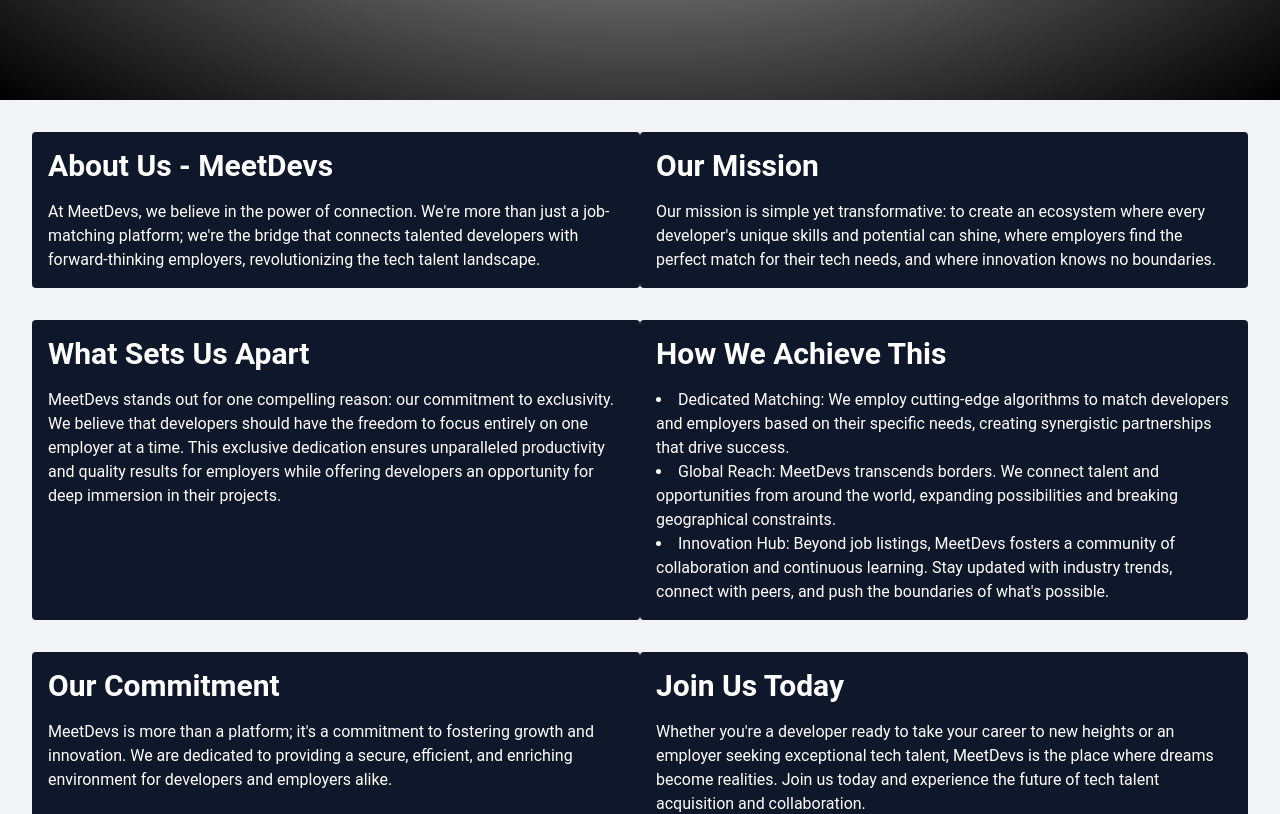
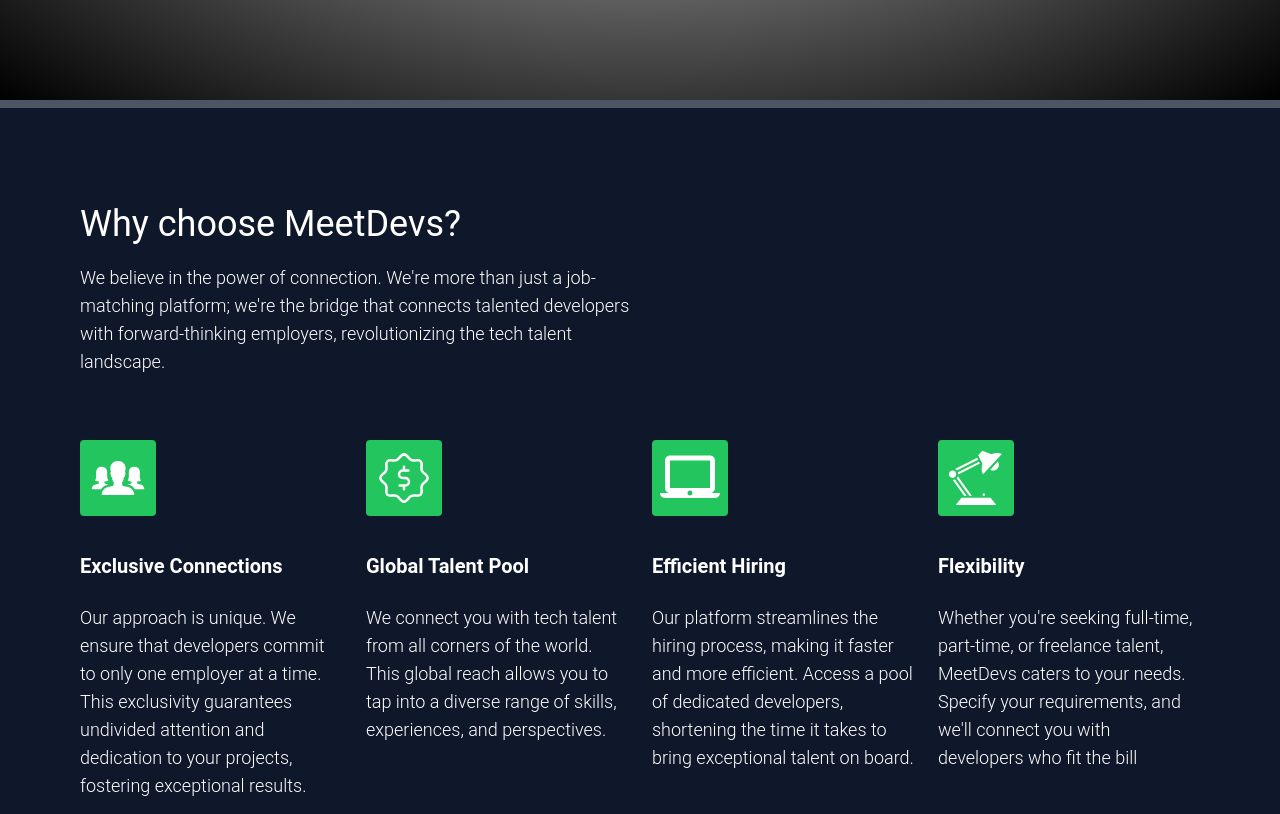
Before and after one commit to Ayobami6/MeetDevs, a React (Vite) app in the folder client/: page / in a window 1280 px wide. Shown: the part 540-1354 px from the top of the page. Built offline with nearby package versions, Linux system fonts and the light colour scheme; the HTML template or start-up script is replaced by a standard one.

Commit message:
feat: done with about us page

```diff
--- a/client/src/App.tsx
+++ b/client/src/App.tsx
@@ -1,4 +1,3 @@
-import React from 'react'
 import { BrowserRouter, Routes, Route } from 'react-router-dom'
 import LandingPage from './pages/Landing-Page/LandingPage'
 import Auth from './pages/Auth/Auth'
--- a/client/src/components/Button/Button.css
+++ b/client/src/components/Button/Button.css
@@ -2,7 +2,6 @@
   padding: 0.5rem 1.2rem;
   font-size: 0.9rem;
   font-weight: 600;
-  background-color: var(--color-primary);
   border: none;
   border-radius: 5px;
 }
@@ -12,7 +11,6 @@
   padding-right: 2rem;
   font-size: 1.5rem;
   font-weight: 400;
-  background-color: var(--color-primary);
   border: none;
   border-radius: 3px;
   text-align: left;
--- a/client/src/components/Button/Button.tsx
+++ b/client/src/components/Button/Button.tsx
@@ -7,7 +7,7 @@
 
 const Button = ({ text, size }: ButtonProps) => {
   return (
-    <button className={size == "sm" ? "btn" : size == "lg" ? "btn-large" : ""}>{text}</button>
+    <button className={`${size == "sm" ? "btn" : size == "lg" ? "btn-large" : ""} bg-green-500`}>{text}</button>
   );
 };
 
--- a/client/src/components/Form/Form.tsx
+++ b/client/src/components/Form/Form.tsx
@@ -2,15 +2,7 @@
 
 const Form = () => {
   return (
-    <form action="/" method="post">
-      <label htmlFor="mail">
-        Ready to watch? Enter your email to create or restart your membership.
-      </label>
-      <div className="input">
-        <input type="email" id="mail" placeholder="Email address" />
-        <button className="btn-large">Get Started</button>
-      </div>
-    </form>
+    <></>
   );
 };
 
--- a/client/src/components/Navbar/Navbar.tsx
+++ b/client/src/components/Navbar/Navbar.tsx
@@ -21,7 +21,7 @@
   }, []);
   return (
     <div className={`nav ${show && "black"}`}>
-      <h1 className="logo">Meet Devs</h1>
+      <h1 className="logo text-green-500">Meet Devs</h1>
       <Link to={'/auth'}>
         <Button text="Sign In" size="sm"/>
       </Link>
--- a/client/src/components/Navbar/navbar.css
+++ b/client/src/components/Navbar/navbar.css
@@ -22,6 +22,5 @@
 .logo {
   height: 5.5vh;
   width: 10vw;
-  color: var(--color-primary);
   font-size: 1.5rem;
 }
--- a/client/src/pages/Auth/SignIn.tsx
+++ b/client/src/pages/Auth/SignIn.tsx
@@ -1,7 +1,12 @@
 /* eslint-disable @typescript-eslint/no-unused-vars */
-import React, { useState } from 'react';
+import * as React from 'react';
+const { useState } = React;
 
-const SignIn = ({ handleIsMemberClick }) => {
+interface SignInProps {
+    handleIsMemberClick: () => void;
+}
+
+const SignIn = ({ handleIsMemberClick }: SignInProps) => {
     const [isTalent, setIsTalent] = useState(true);
     const handleSignIn = () => {
         if (isTalent) {
--- a/client/src/pages/Landing-Page/About_us.tsx
+++ b/client/src/pages/Landing-Page/About_us.tsx
@@ -1,39 +1,83 @@
-import React from 'react';
-import SectionTitle from '../../components/SectionTitle';
+import { IoIosPeople } from "react-icons/io";
+import {GiFlexibleLamp} from "react-icons/gi";
+import {MdLaptopMac} from "react-icons/md";
+import {CiBadgeDollar} from "react-icons/ci";
+import { IconType } from "react-icons";
 
-const AboutUs: React.FC = () => {
+interface MotivationItem {
+  iconPath: IconType;
+  title: string;
+  subtitle: string;
+}
+
+const motivationItems: MotivationItem[] = [
+  {
+    iconPath: IoIosPeople,
+    title: "Exclusive Connections",
+    subtitle:
+      "Our approach is unique. We ensure that developers commit to only one employer at a time. This exclusivity guarantees undivided attention and dedication to your projects, fostering exceptional results.",
+  },
+  {
+    iconPath: CiBadgeDollar,
+    title: "Global Talent Pool",
+    subtitle:
+      "We connect you with tech talent from all corners of the world. This global reach allows you to tap into a diverse range of skills, experiences, and perspectives.",
+  },
+  {
+    iconPath: MdLaptopMac,
+    title: "Efficient Hiring",
+    subtitle:
+      "Our platform streamlines the hiring process, making it faster and more efficient. Access a pool of dedicated developers, shortening the time it takes to bring exceptional talent on board.",
+  },
+  {
+    iconPath: GiFlexibleLamp,
+    title: "Flexibility",
+    subtitle:
+      "Whether you're seeking full-time, part-time, or freelance talent, MeetDevs caters to your needs. Specify your requirements, and we'll connect you with developers who fit the bill",
+  },
+];
+
+export default function AboutUs() {
   return (
-    <div className="flex flex-row flex-wrap justify-between p-8 bg-gray-100">
-        <SectionTitle
-            title='About Us - MeetDevs'
-            body ="At MeetDevs, we believe in the power of connection. We're more than just a job-matching platform; we're the bridge that connects talented developers with forward-thinking employers, revolutionizing the tech talent landscape."
-        />
-        <SectionTitle
-            title="Our Mission"
-            body="Our mission is simple yet transformative: to create an ecosystem where every developer's unique skills and potential can shine, where employers find the perfect match for their tech needs, and where innovation knows no boundaries."
-        />
-        <SectionTitle
-            title="What Sets Us Apart"
-            body="MeetDevs stands out for one compelling reason: our commitment to exclusivity. We believe that developers should have the freedom to focus entirely on one employer at a time. This exclusive dedication ensures unparalleled productivity and quality results for employers while offering developers an opportunity for deep immersion in their projects."
-        />
-        <SectionTitle
-            title="How We Achieve This"
-            body= {<ul className="list-disc list-inside">
-            <li>Dedicated Matching: We employ cutting-edge algorithms to match developers and employers based on their specific needs, creating synergistic partnerships that drive success.</li>
-            <li>Global Reach: MeetDevs transcends borders. We connect talent and opportunities from around the world, expanding possibilities and breaking geographical constraints.</li>
-            <li>Innovation Hub: Beyond job listings, MeetDevs fosters a community of collaboration and continuous learning. Stay updated with industry trends, connect with peers, and push the boundaries of what's possible.</li>
-          </ul>}
-        />
-        <SectionTitle
-            title="Our Commitment"
-            body="MeetDevs is more than a platform; it's a commitment to fostering growth and innovation. We are dedicated to providing a secure, efficient, and enriching environment for developers and employers alike."
-        />
-        <SectionTitle
-            title="Join Us Today"
-            body="Whether you're a developer ready to take your career to new heights or an employer seeking exceptional tech talent, MeetDevs is the place where dreams become realities. Join us today and experience the future of tech talent acquisition and collaboration."
-        />
+    <div className="bg-slate-900 border-t-8 border-gray-600">
+      <section className="flex flex-col mx-20 px-15 items-center justify-center py-14 bg-neutral-light-grayish-blue lg:py-24">
+        <div className="container text-center lg:text-left">
+          <div className="grid lg:grid-cols-2 mb-8 lg:mb-16">
+            <div className="col-span-1 justify-center">
+              <h2 className="text-3xl lg:text-4xl text-primary-dark-blue pb-5">
+                Why choose MeetDevs?
+              </h2>
+              <p className="text-lg lg:text-lg font-light leading-5">
+                We believe in the power of connection. We're more than just a
+                job-matching platform; we're the bridge that connects talented
+                developers with forward-thinking employers, revolutionizing the
+                tech talent landscape.
+              </p>
+            </div>
+          </div>
+          <div className="grid grid-cols-1 gap-9 lg:gap-6 lg:grid-cols-4">
+            {motivationItems.map((item) => {
+              return (
+                <div key={item.title} className="justify-center">
+                    {/* Increase size of the icons */}
+                  <div className="flex justify-center lg:justify-start ">
+                    <div className="rounded bg-green-500 p-2">
+                      <item.iconPath className="text-6xl"/>
+                      </div>
+                  </div>
+
+                  <h2 className="text-lg text-primary-dark-blue py-4 lg:pt-9 lg:pb-6 lg:text-xl lg:font-bold">
+                    {item.title}
+                  </h2>
+                  <p className="text-lg lg:text-lg font-light leading-5">
+                    {item.subtitle}
+                  </p>
+                </div>
+              );
+            })}
+          </div>
+        </div>
+      </section>
     </div>
   );
-};
-
-export default AboutUs;
+}
```
Also changed, not shown: client/tailwind.config.js (line endings or trailing spaces).
